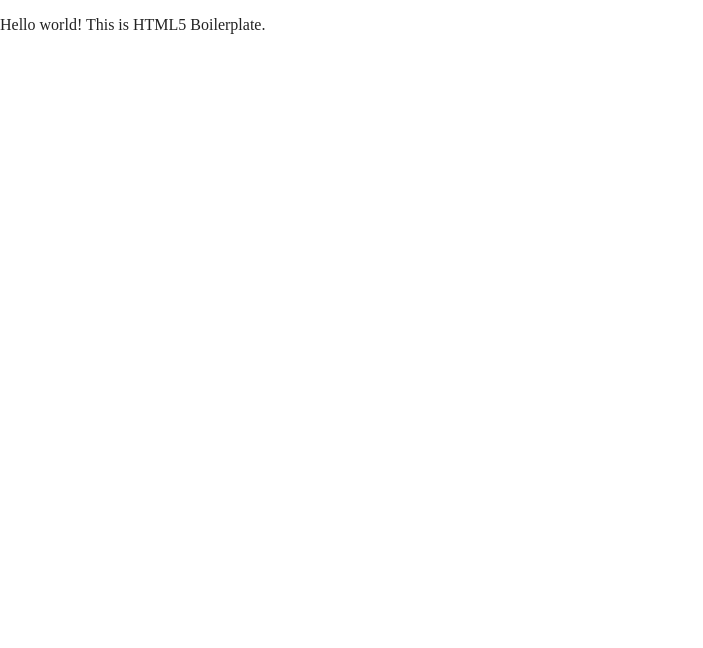
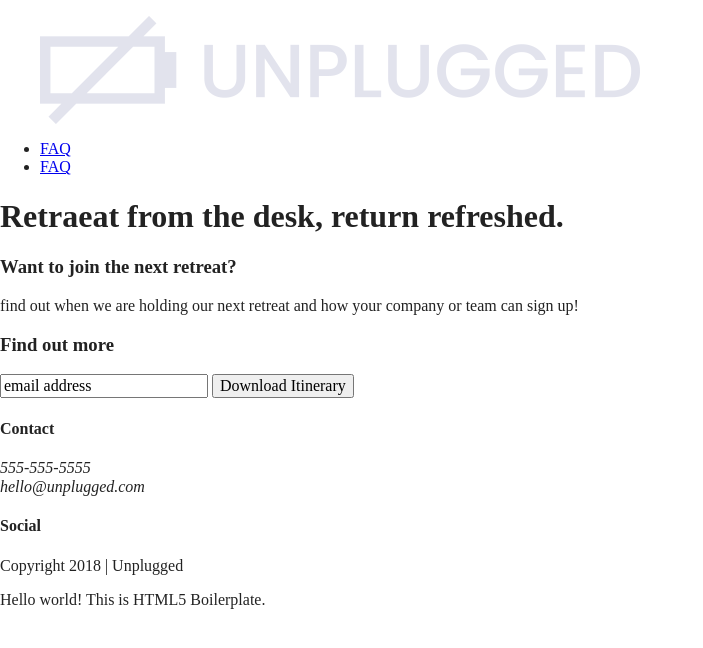
Before and after one commit to Collin-cr8/206-unplugged, a website built with Parcel: page index.html in a window 1280 px wide. Shown: the whole page, without its empty margins (0-703 px from the left). Built offline with nearby package versions, Linux system fonts and the light colour scheme; files whose address does not match are found by name.

Commit message:
Added html shell

```diff
--- a/index.html
+++ b/index.html
@@ -3,7 +3,7 @@
 
 <head>
   <meta charset="utf-8">
-  <title></title>
+  <title>Unplugged Retreat</title>
   <meta name="description" content="">
   <meta name="viewport" content="width=device-width, initial-scale=1">
 
@@ -23,12 +23,97 @@
 </head>
 
 <body>
+  <header>
+    <div class="content-wrapper">
 
-  <!-- Add your site or application content here -->
+      <figure>
+        <a href="#"><img src="img/unpluggedlogo.png" alt="unplugged logo"></a>
+      </figure>
+      <div class="header-divider"></div>
+      <nav>
+        <ul>
+          <li><a href="faq/index.html" target="_blank">FAQ</a></li>
+          <li><a href="about/index.html" target="_blank">FAQ</a></li>
+        </ul>
+      </nav>
+    </div>
+  </header>
+
+  <main>
+
+    <section class="hero-area">
+      <div class="content-wrapper">
+
+        <h1>Retraeat from the desk, return refreshed.</h1>
+      </div>
+
+    </section>
+
+    <aside>
+      <div class="contnt-wrapper">
+        <div class="form-description">
+          <h3>Want to join the next retreat?</h3>
+          <p>find out when we are holding our next retreat and how your company or team can sign up!</p>
+        </div>
+        <div class="form">
+          <h3>Find out more</h3>
+          <input type="text" name="name" value="email address">
+          <input type="button" value="Download Itinerary">
+        </div>
+
+      </div> <!-- aside content wrapper ends -->
+
+    </aside>
+
+  </main><!-- main wrapper -->
+
+  <footer>
+    <div class="content-wrapper">
+      <div class="footer-content">
+        <div class="contact">
+          <h4>Contact</h4>
+          <address>
+            <p>
+              555-555-5555<br>
+              hello@unplugged.com
+            </p>
+          </address>
+        </div>
+        <div class="social">
+          <h4>Social</h4>
+          <div class="social-icons">
+            <p>
+              <a href="https://www.facebook.com/Skillcrush/" target="_blank"></a>
+            </p>
+            <p>
+              <a href="https://twitter.com/Skillcrush" target="_blank"></a>
+            </p>
+            <p>
+              <a href="https://www.instagram.com/skillcrush/" target="_blank"></a>
+            </p>
+          </div>
+        </div>
+      </div><!-- footer content ends -->
+    </div><!-- footer content-wrapper ends -->
+
+    <div class="copyright">
+      <p>Copyright 2018 | Unplugged</p>
+    </div>
+
+  </footer>
+
+
+
+
   <p>Hello world! This is HTML5 Boilerplate.</p>
+
   <script src="js/vendor/modernizr-3.11.2.min.js"></script>
   <script src="js/plugins.js"></script>
   <script src="js/main.js"></script>
+
+
+
+
 
   <!-- Google Analytics: change UA-XXXXX-Y to be your site's ID. -->
   <script>
```
